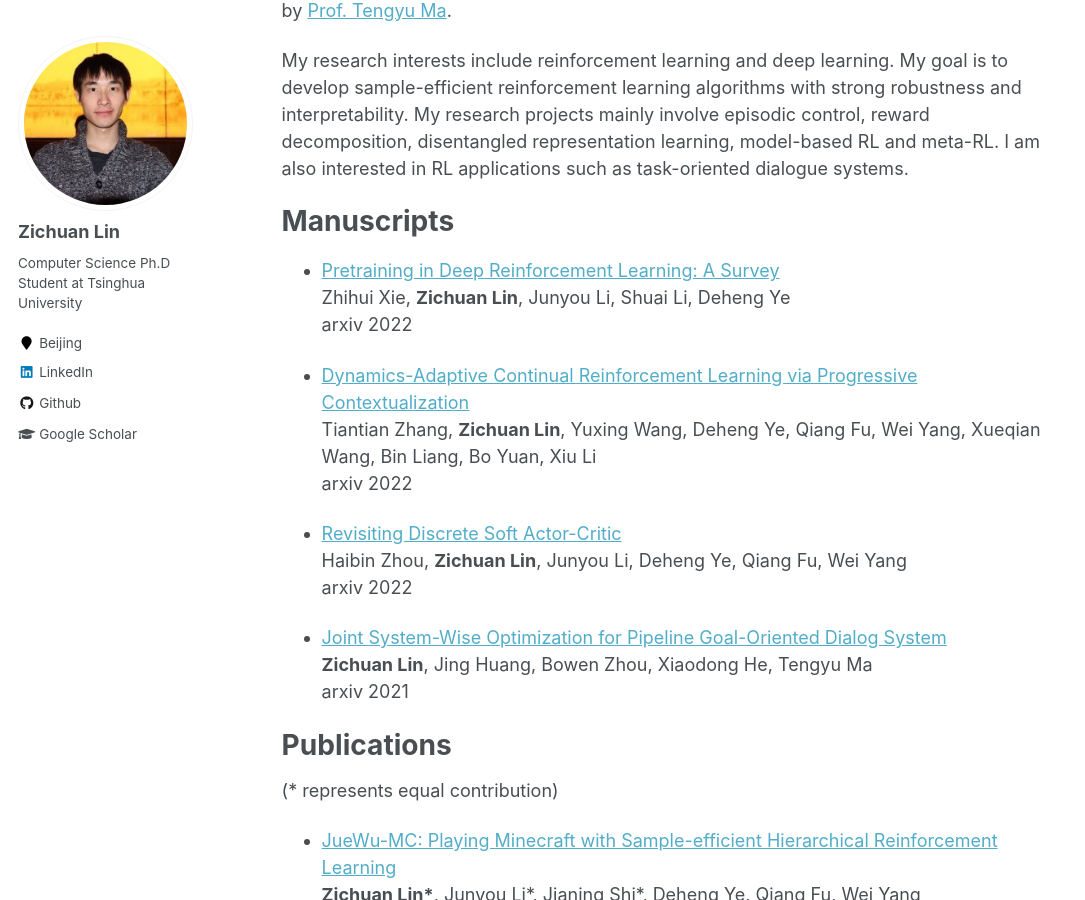
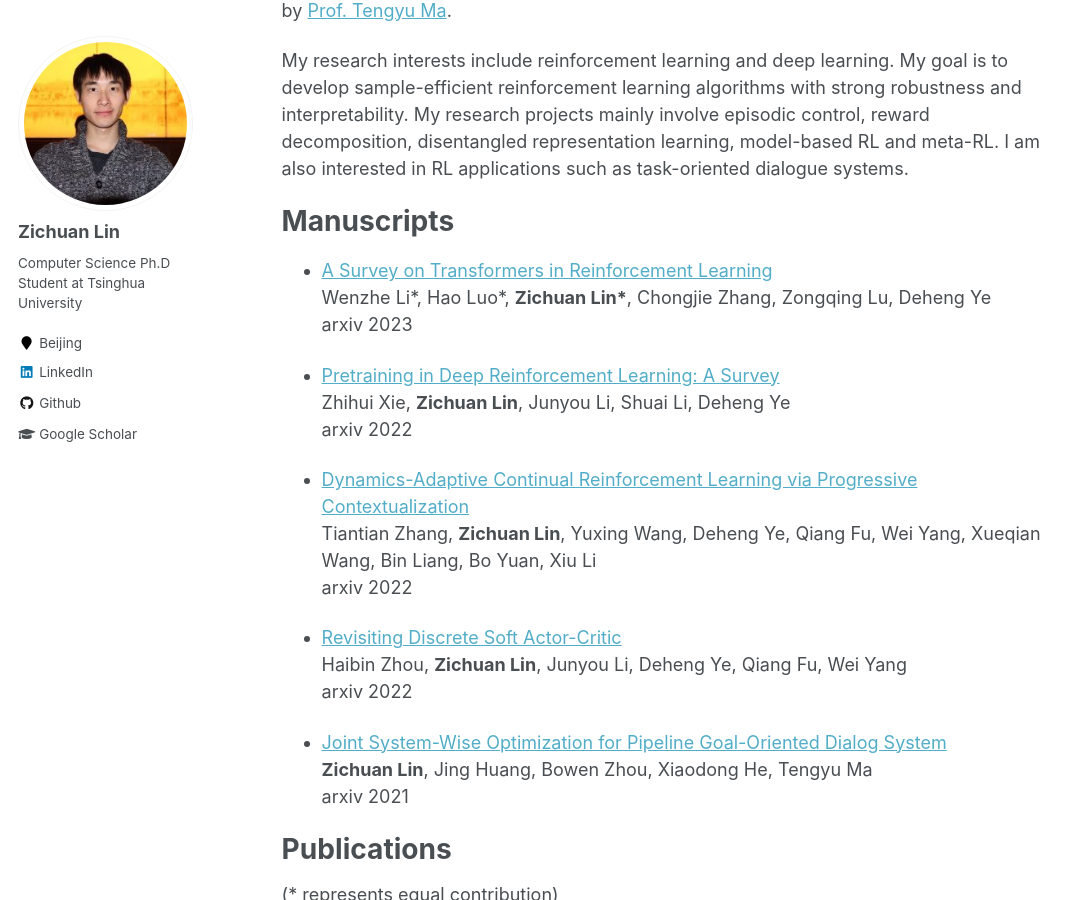
Before and after one commit to LinZichuan/linzichuan.github.io, a Jekyll site: the page built from _pages/about.md, in a window 1280 px wide and 900 px high, scrolled down 376 px. Shown: the whole window, without its empty margins (0-1085 px from the left). Built offline with Jekyll 4.4.1, drawn with Linux system fonts in a browser that asks for light colours; formulas are drawn with MathJax 3.

Commit message:
Update about.md

```diff
--- a/_pages/about.md
+++ b/_pages/about.md
@@ -16,6 +16,11 @@ My research interests include reinforcement learning and deep learning. My goal
 
 Manuscripts
 ======
+
+- [A Survey on Transformers in Reinforcement Learning](https://arxiv.org/abs/2301.03044) <br>
+Wenzhe Li\*, Hao Luo\*, **Zichuan Lin\***, Chongjie Zhang, Zongqing Lu, Deheng Ye <br>
+arxiv 2023
+
 - [Pretraining in Deep Reinforcement Learning: A Survey](https://arxiv.org/abs/2211.03959) <br>
 Zhihui Xie, **Zichuan Lin**, Junyou Li, Shuai Li, Deheng Ye <br>
 arxiv 2022
```
